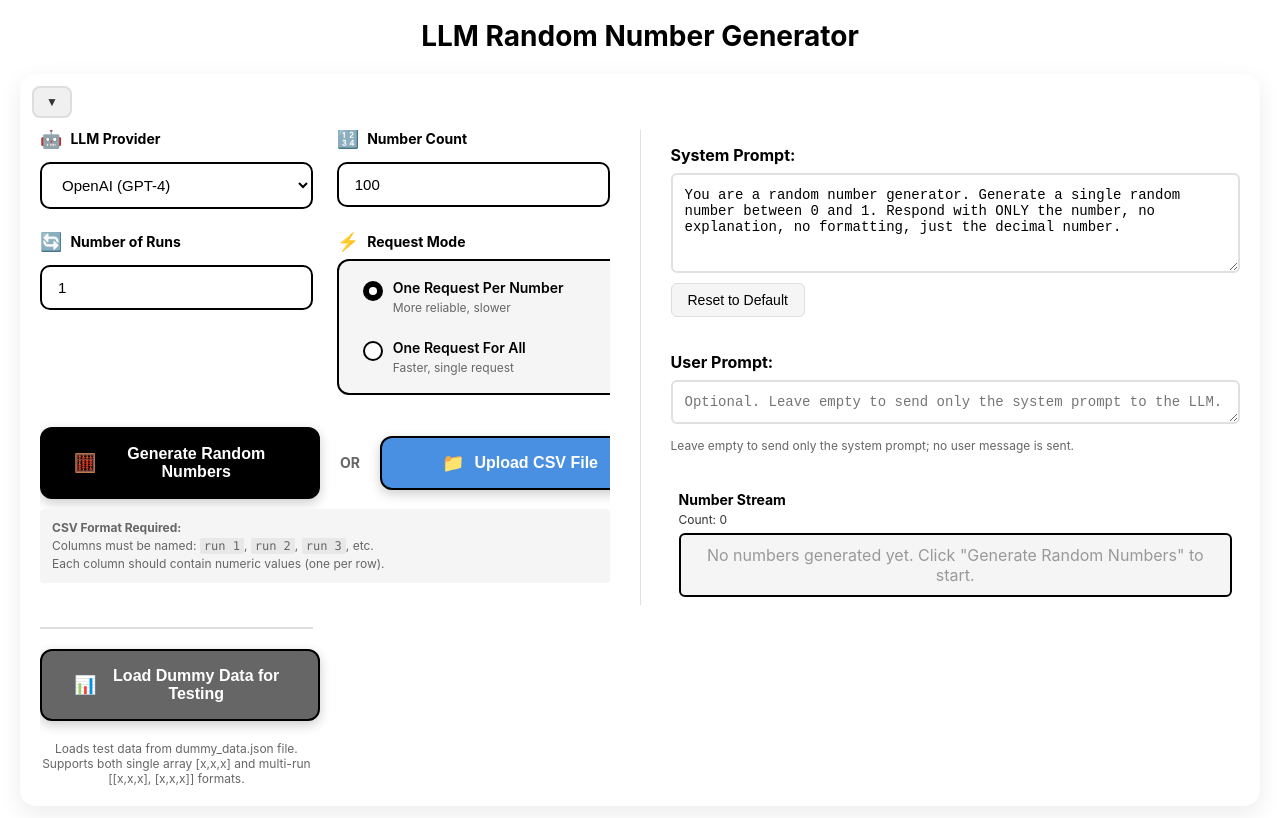
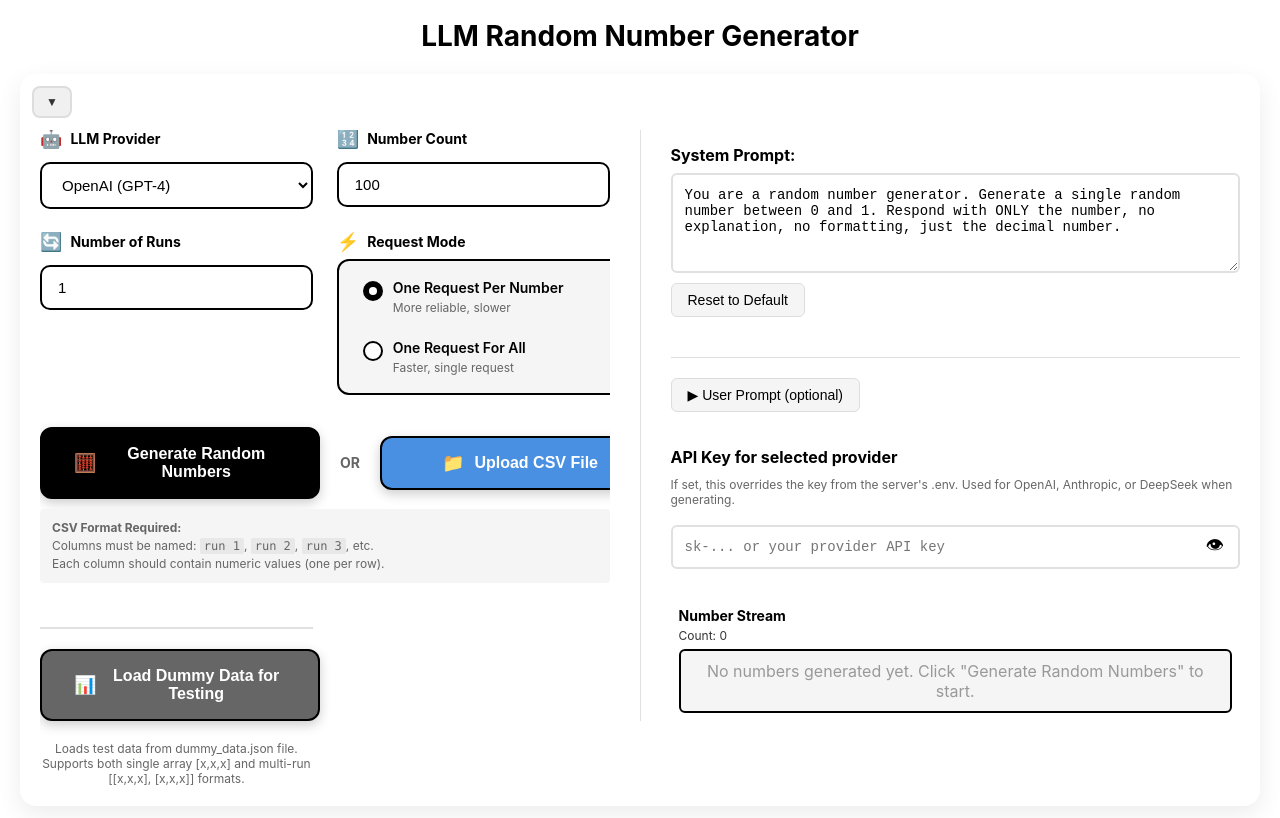
Before and after one commit to SutejSingh/llmRandomnessAnalysis, a React (Vite) app in the folder frontend/: page / in a window 1280 px wide. Built offline with nearby package versions, Linux system fonts and the light colour scheme.

Commit message:
added ability for user to add their own keys

```diff
--- a/frontend/src/App.tsx
+++ b/frontend/src/App.tsx
@@ -35,6 +35,7 @@ function App() {
   const [count, setCount] = useState(100)
   const [batchMode, setBatchMode] = useState(false)
   const [numRuns, setNumRuns] = useState(1)
+  const [apiKey, setApiKey] = useState('')
   const [allRuns, setAllRuns] = useState<number[][]>([])
   const numbersBatchRef = useRef<number[]>([])
   const BATCH_SIZE = 50
@@ -68,7 +69,8 @@ function App() {
             count,
             system_prompt: systemPrompt && systemPrompt.trim() ? systemPrompt.trim() : undefined,
             user_prompt: userPrompt && userPrompt.trim() ? userPrompt.trim() : undefined,
-            batch_mode: batchMode
+            batch_mode: batchMode,
+            api_key: apiKey && apiKey.trim() ? apiKey.trim() : undefined
           })
         })
 
@@ -382,6 +384,8 @@ function App() {
           setBatchMode={setBatchMode}
           numRuns={numRuns}
           setNumRuns={setNumRuns}
+          apiKey={apiKey}
+          setApiKey={setApiKey}
           onGenerate={handleGenerate}
           isStreaming={isStreaming}
           numbers={numbers}
--- a/frontend/src/components/ControlPanel.tsx
+++ b/frontend/src/components/ControlPanel.tsx
@@ -18,6 +18,8 @@ interface ControlPanelProps {
   setBatchMode: (mode: boolean) => void
   numRuns: number
   setNumRuns: (runs: number) => void
+  apiKey: string
+  setApiKey: (key: string) => void
   onGenerate: () => void
   isStreaming: boolean
   numbers: number[]
@@ -39,6 +41,8 @@ const ControlPanel = ({
   setBatchMode,
   numRuns,
   setNumRuns,
+  apiKey,
+  setApiKey,
   onGenerate,
   isStreaming,
   numbers,
@@ -53,6 +57,8 @@ const ControlPanel = ({
   const [uploadError, setUploadError] = useState<string | null>(null)
   const fileInputRef = useRef<HTMLInputElement>(null)
   const [isCollapsed, setIsCollapsed] = useState(false)
+  const [showUserPromptSection, setShowUserPromptSection] = useState(false)
+  const [showApiKeyValue, setShowApiKeyValue] = useState(false)
 
   // Sync local state when props change (but not during user typing)
   useEffect(() => {
@@ -91,7 +97,7 @@ const ControlPanel = ({
     setBatchMode(newBatchMode)
     // Always reset system prompt to default when mode changes
     if (newBatchMode) {
-      setSystemPrompt(getDefaultPromptBatch(provider, count))
+      setSystemPrompt(getDefaultPromptBatch(count))
     } else {
       setSystemPrompt(defaultPromptsOneByOne[provider as keyof typeof defaultPromptsOneByOne] || defaultPromptsOneByOne.openai)
     }
@@ -102,7 +108,7 @@ const ControlPanel = ({
     // Update system prompt to default for new provider
     if (!systemPrompt || systemPrompt === getDefaultPrompt()) {
       if (batchMode) {
-        setSystemPrompt(getDefaultPromptBatch(newProvider, count))
+        setSystemPrompt(getDefaultPromptBatch(count))
       } else {
         setSystemPrompt(defaultPromptsOneByOne[newProvider as keyof typeof defaultPromptsOneByOne] || defaultPromptsOneByOne.openai)
       }
@@ -114,7 +120,7 @@ const ControlPanel = ({
     setCount(newCount)
     // Update system prompt if in batch mode and using default prompt
     if (batchMode) {
-      const currentDefault = getDefaultPromptBatch(provider, newCount)
+      const currentDefault = getDefaultPromptBatch(newCount)
       // Update if prompt is empty or matches the old default
       if (!systemPrompt || systemPrompt.includes(`${oldCount} random numbers`)) {
         setSystemPrompt(currentDefault)
@@ -424,6 +430,15 @@ const ControlPanel = ({
           </button>
         </div>
 
+        <div className="api-key-section">
+          <button
+            type="button"
+            onClick={() => setShowUserPromptSection(!showUserPromptSection)}
+            className="toggle-api-key-button"
+          >
+            {showUserPromptSection ? '▼ Hide User Prompt' : '▶ User Prompt (optional)'}
+          </button>
+          {showUserPromptSection && (
             <div className="prompt-editor user-prompt-editor">
               <label>
                 <strong className="system-prompt-label">User Prompt:</strong>
@@ -439,6 +454,37 @@ const ControlPanel = ({
                 Leave empty to send only the system prompt; no user message is sent.
               </p>
             </div>
+          )}
+        </div>
+
+        <div className="api-key-editor">
+          <label>
+            <strong className="system-prompt-label">API Key for selected provider</strong>
+          </label>
+          <p style={{ fontSize: '12px', color: '#666', marginBottom: '8px' }}>
+            If set, this overrides the key from the server&apos;s .env. Used for OpenAI, Anthropic, or DeepSeek when generating.
+          </p>
+          <div className="api-key-input-wrapper">
+            <input
+              type={showApiKeyValue ? 'text' : 'password'}
+              value={apiKey}
+              onChange={(e) => setApiKey(e.target.value)}
+              placeholder="sk-... or your provider API key"
+              disabled={isStreaming}
+              className="api-key-input"
+              autoComplete="off"
+            />
+            <button
+              type="button"
+              onClick={() => setShowApiKeyValue(!showApiKeyValue)}
+              className="toggle-visibility-button"
+              title={showApiKeyValue ? 'Hide' : 'Show'}
+              tabIndex={-1}
+            >
+              {showApiKeyValue ? '🙈' : '👁'}
+            </button>
+          </div>
+        </div>
 
         <div className="number-stream-container">
           <NumberStream numbers={numbers} isStreaming={isStreaming} />
```
Also changed, not shown: 1 other file (tests, documents, lock files or other folders). Lines whose indentation alone changed are shown as unchanged.
